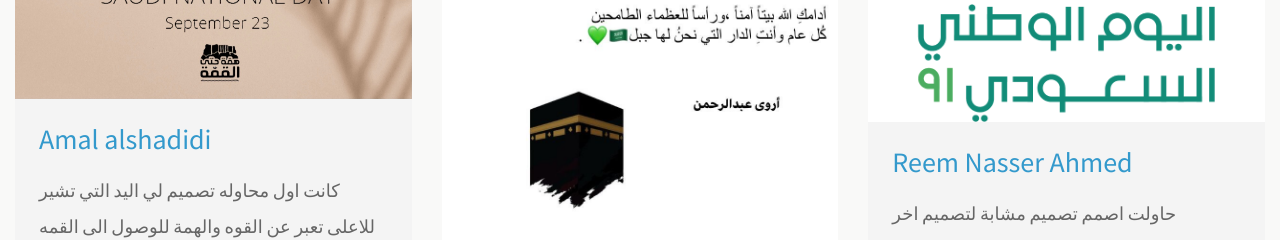
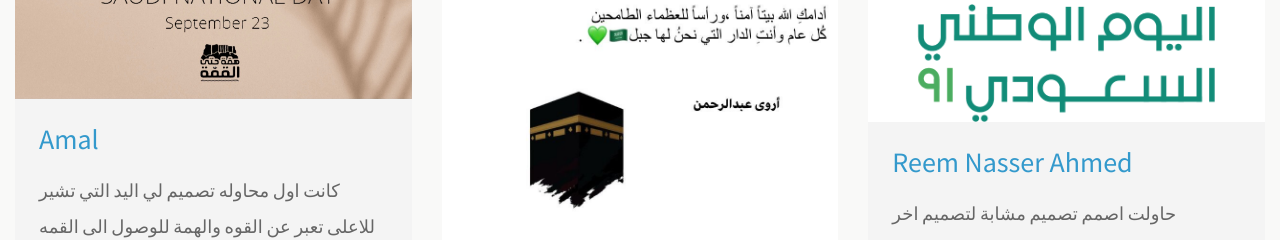
Before and after one commit to Amal2436/SaudiNationalDay, a plain HTML site: page index.html in a window 1280 px wide. Shown: the part 1340-1580 px from the top of the page. Drawn offline with Linux system fonts and the light colour scheme.

Commit message:
new pro2

```diff
--- a/index.html
+++ b/index.html
@@ -117,7 +117,7 @@
                             </div>
 
                             <div class="p-4 tm-bg-gray tm-catalog-item-description">
-                                <h3 class="tm-text-primary mb-3 tm-catalog-item-title">Amal alshadidi</h3>
+                                <h3 class="tm-text-primary mb-3 tm-catalog-item-title">Amal </h3>
                                 <p class="tm-catalog-item-text"> كانت اول محاوله تصميم لي اليد التي تشير للاعلى تعبر عن القوه والهمة للوصول الى القمه المباني داخل رقم 9 تعبر عن 91 عام من الامان والعطاء اما الخلفيه كان انعكاس سعف النخل وهو تعبيرا عن الخير والرخاء وشهرة البلد في زراعة النخيل </p>
                             </div>
 
```
